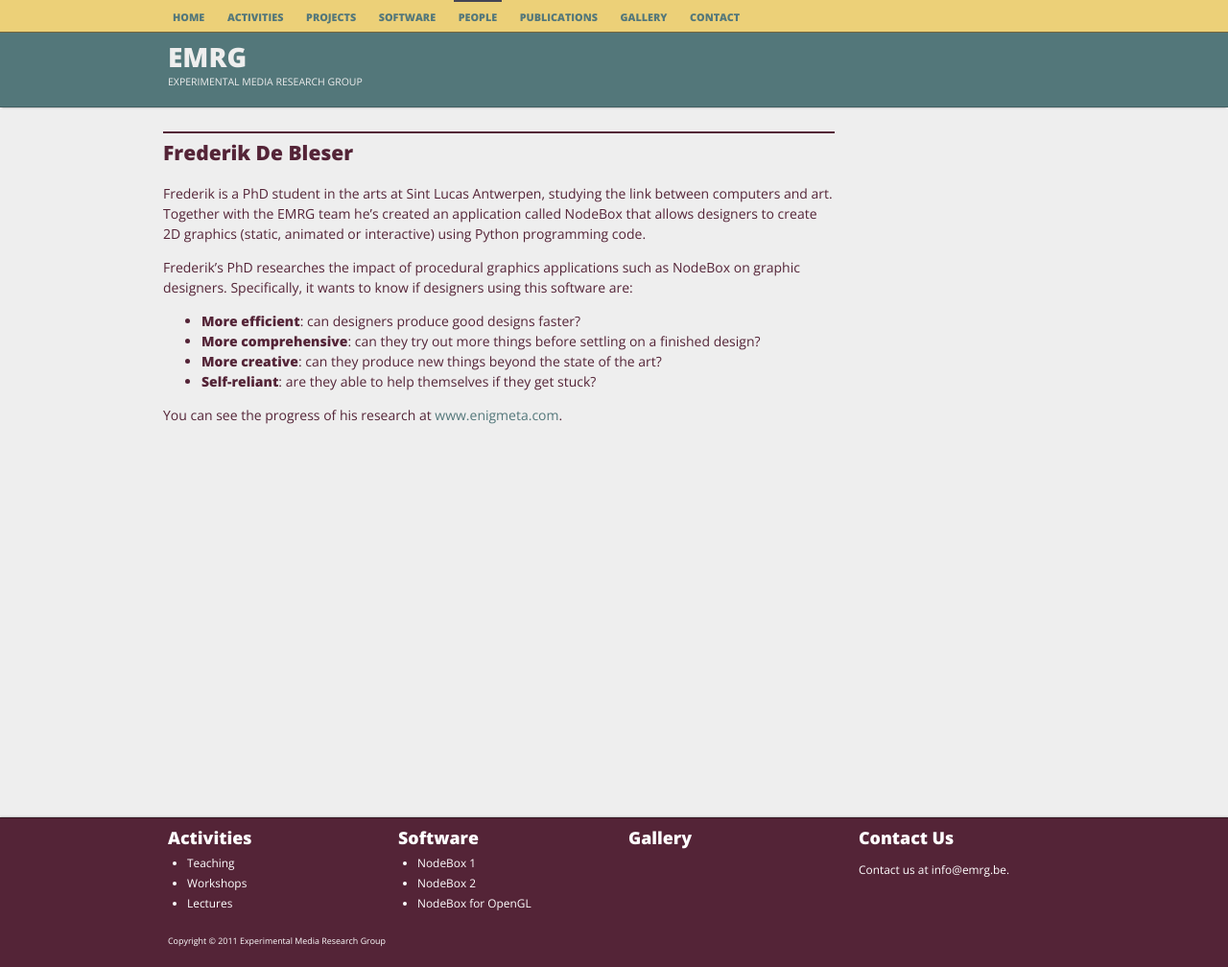
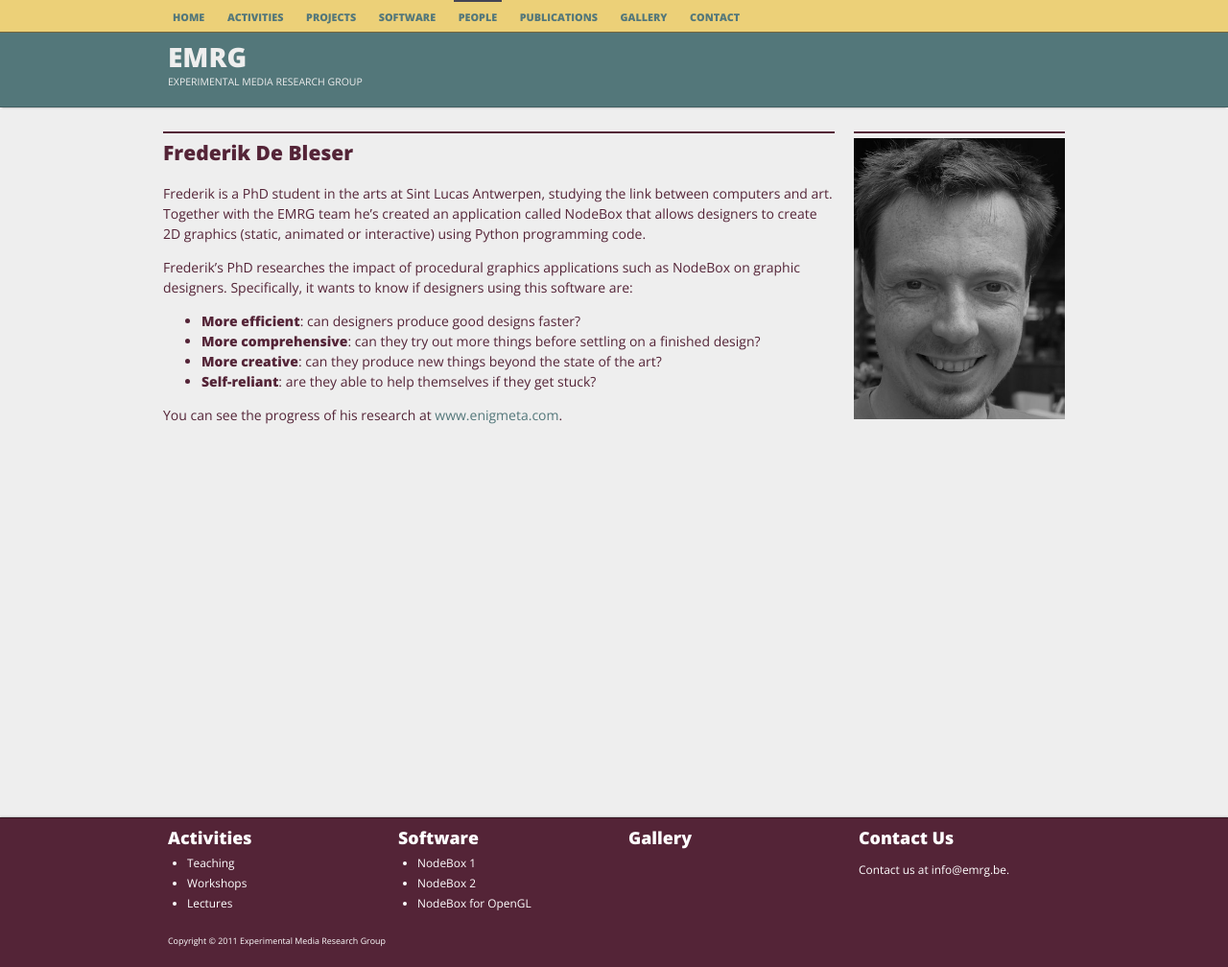
Before and after one commit to nodebox/emrg.be, a Jekyll site: the page built from people/frederik-de-bleser.md, in a window 1280 px wide. Shown: the whole page at 96% size. Built offline with Jekyll 4.4.1, drawn with Linux system fonts in a browser that asks for light colours; nearby versions of some CDN libraries.

Commit message:
Add my picture.

```diff
--- a/people/frederik-de-bleser.md
+++ b/people/frederik-de-bleser.md
@@ -2,6 +2,7 @@
 layout: default
 section: people
 title: Frederik De Bleser
+images: ["people/frederik.jpg"]
 ---
 Frederik is a PhD student in the arts at Sint Lucas Antwerpen, studying the link between computers and art. Together with the EMRG team he's created an application called NodeBox that allows designers to create 2D graphics (static, animated or interactive) using Python programming code.
 
```
Also changed, not shown: media/img/people/frederik.jpg (added).
